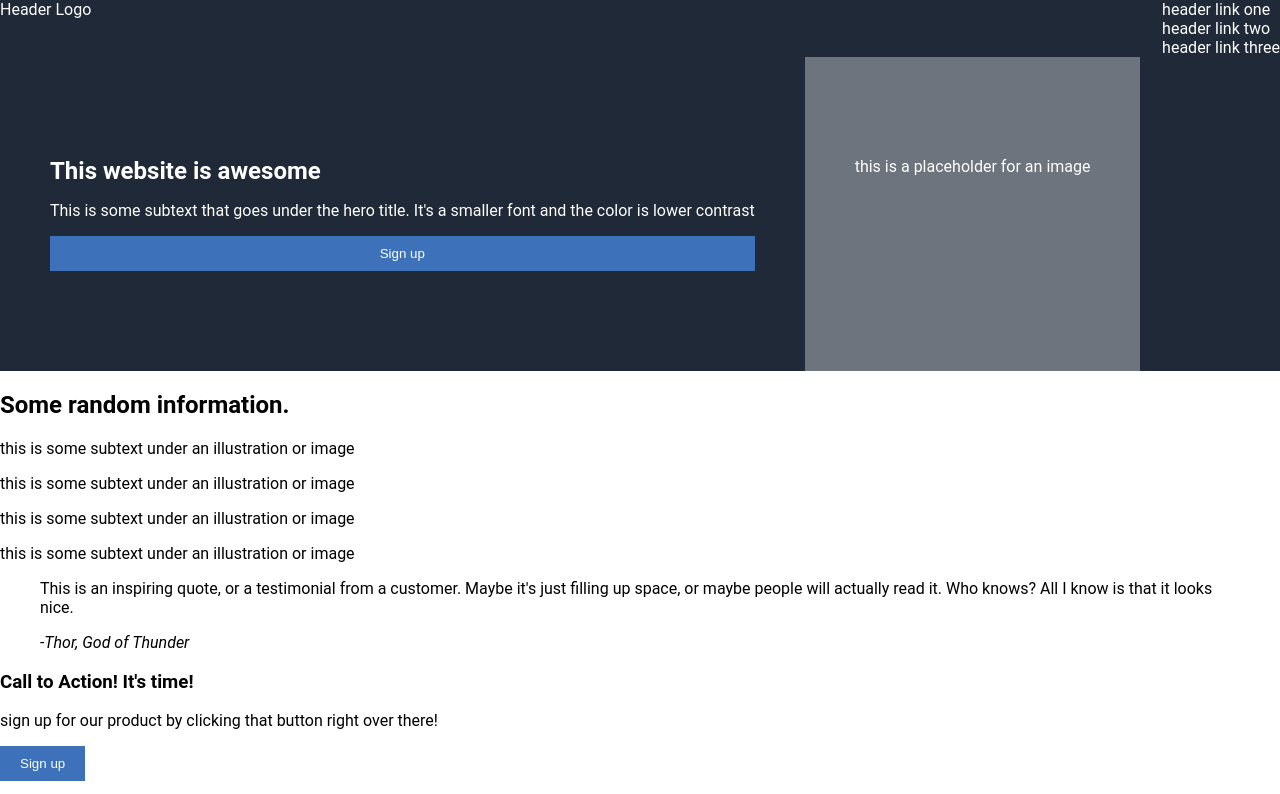
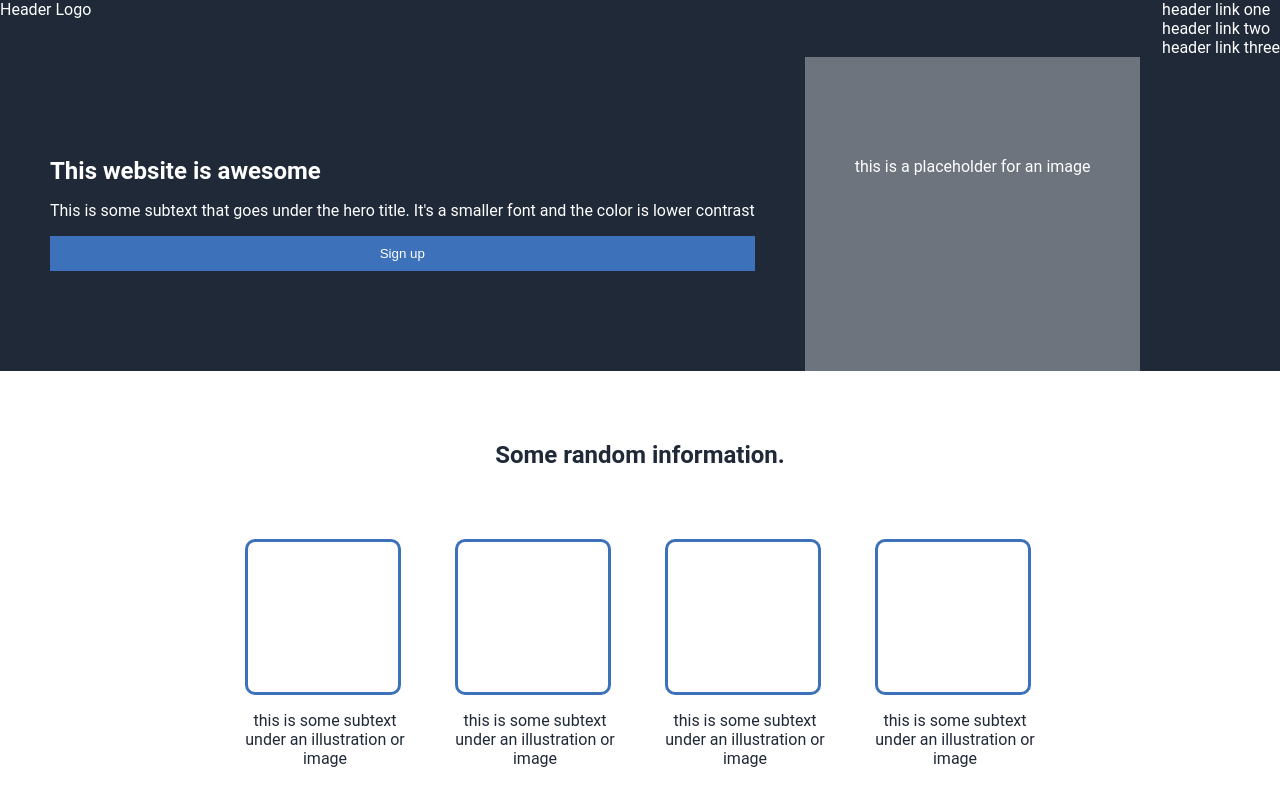
Before and after one commit to m-prog155/landing-page, a plain HTML site: page index.html in a window 1280 px wide. Shown: the top 794 px of the page. Drawn offline with Linux system fonts and the light colour scheme.

Commit message:
Add landing page structure and initial styles

```diff
--- a/style.css
+++ b/style.css
@@ -52,3 +52,32 @@
 .hero h1 {
     margin: 0;
 }
+
+.information {
+    background-color: #ffffff;
+    color: #1F2937;
+}
+
+.information h2 {
+    text-align: center;
+    padding: 50px 0;
+}
+
+.information ul {
+    display: flex;
+    justify-content: center;
+    gap: 50px;
+}
+
+.information li {
+    width: 160px;
+    text-align: center;
+}
+
+.info-image {
+    width: 150px;
+    height: 150px;
+    border: 3px solid #3d71b9;
+    border-radius: 10px;
+
+}
```
